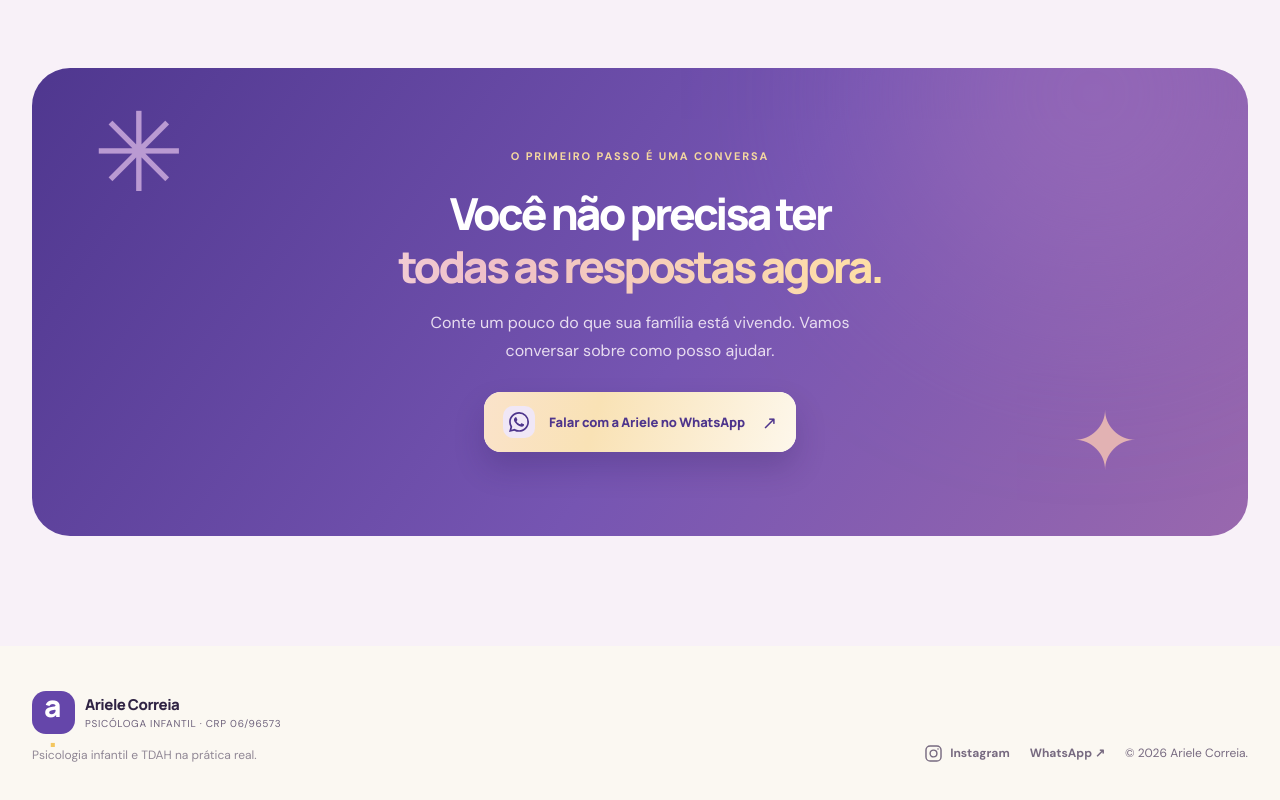
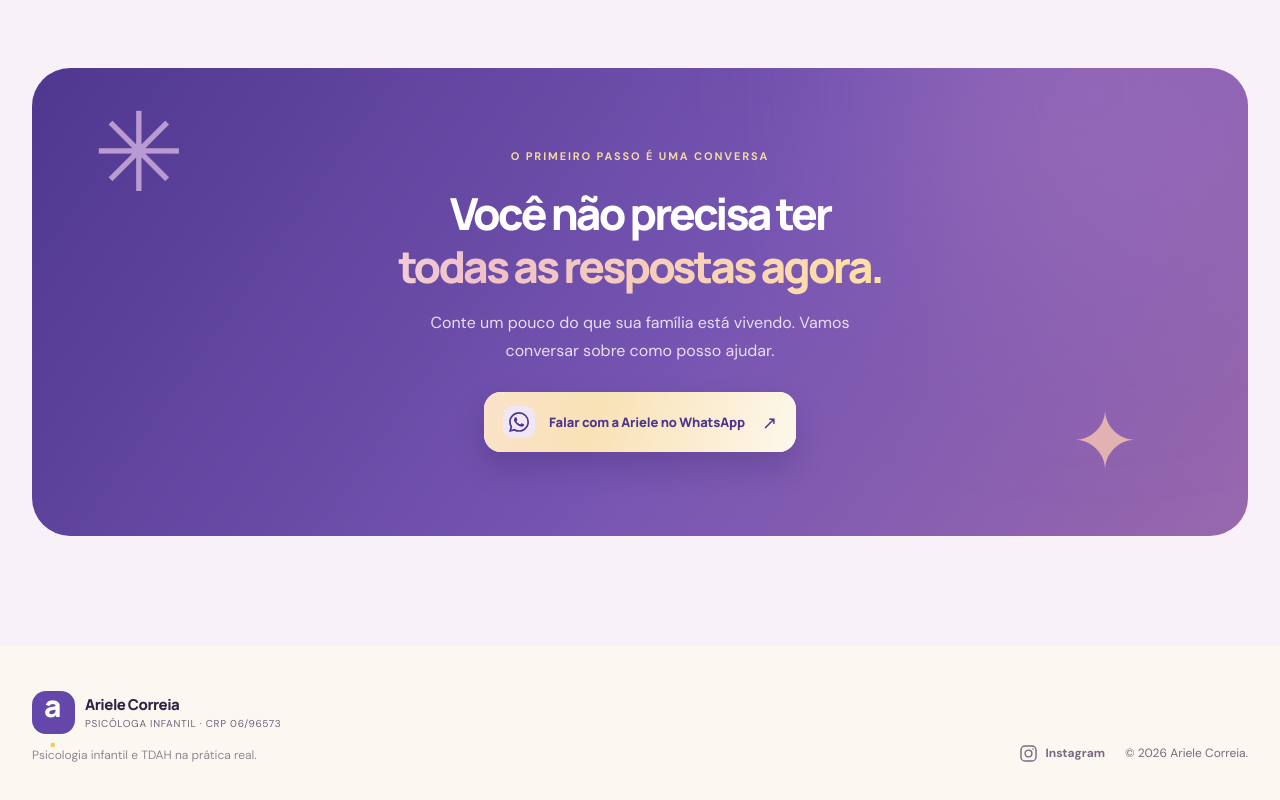
Before and after one commit to AGENCIAVCD/ariele-correia, a plain HTML site: page index.html in a window 1280 px wide. Shown: the part 3438-4238 px from the top of the page. Drawn offline with Linux system fonts and the light colour scheme.

Commit message:
Remove footer WhatsApp link

```diff
--- a/index.html
+++ b/index.html
@@ -73,7 +73,7 @@
     </div></section>
     <section class="final-cta section-pad" id="contato"><div class="container final-cta-inner reveal"><div class="final-decoration one" aria-hidden="true">✳</div><div class="final-decoration two" aria-hidden="true">✦</div><span class="kicker">O primeiro passo é uma conversa</span><h2>Você não precisa ter<br><span class="gradient-text">todas as respostas agora.</span></h2><p>Conte um pouco do que sua família está vivendo. Vamos conversar sobre como posso ajudar.</p><a class="button button-primary button-light" data-whatsapp target="_blank" rel="noopener noreferrer"><span class="wa-icon" aria-hidden="true">✆</span><span>Falar com a Ariele no WhatsApp</span><span class="button-arrow" aria-hidden="true">↗</span></a></div></section>
   </main>
-  <footer class="site-footer"><div class="container footer-inner"><div><a class="brand footer-brand" href="#inicio"><span class="brand-mark">a<span>.</span></span><span class="brand-copy"><strong>Ariele Correia</strong><small>Psicóloga infantil · CRP 06/96573</small></span></a><p>Psicologia infantil e TDAH na prática real.</p></div><div class="footer-right"><a class="footer-instagram" href="https://www.instagram.com/ari.psi.clinica.infantil/" target="_blank" rel="noopener noreferrer" aria-label="Instagram da Ariele Correia (abre em nova aba)"><svg viewBox="0 0 24 24" fill="none" stroke="currentColor" stroke-width="1.8" stroke-linecap="round" stroke-linejoin="round" aria-hidden="true"><rect x="2.5" y="2.5" width="19" height="19" rx="5.2"/><circle cx="12" cy="12" r="4.3"/><circle cx="17.7" cy="6.3" r="1" fill="currentColor" stroke="none"/></svg><span>Instagram</span></a><a data-whatsapp target="_blank" rel="noopener noreferrer">WhatsApp ↗</a><span>© <span id="year"></span> Ariele Correia.</span></div></div></footer>
+  <footer class="site-footer"><div class="container footer-inner"><div><a class="brand footer-brand" href="#inicio"><span class="brand-mark">a<span>.</span></span><span class="brand-copy"><strong>Ariele Correia</strong><small>Psicóloga infantil · CRP 06/96573</small></span></a><p>Psicologia infantil e TDAH na prática real.</p></div><div class="footer-right"><a class="footer-instagram" href="https://www.instagram.com/ari.psi.clinica.infantil/" target="_blank" rel="noopener noreferrer" aria-label="Instagram da Ariele Correia (abre em nova aba)"><svg viewBox="0 0 24 24" fill="none" stroke="currentColor" stroke-width="1.8" stroke-linecap="round" stroke-linejoin="round" aria-hidden="true"><rect x="2.5" y="2.5" width="19" height="19" rx="5.2"/><circle cx="12" cy="12" r="4.3"/><circle cx="17.7" cy="6.3" r="1" fill="currentColor" stroke="none"/></svg><span>Instagram</span></a><span>© <span id="year"></span> Ariele Correia.</span></div></div></footer>
   <a class="floating-whatsapp" data-whatsapp target="_blank" rel="noopener noreferrer" aria-label="Conversar com Ariele pelo WhatsApp"><span aria-hidden="true">✆</span><span>Vamos conversar</span></a>
 </body>
 </html>
```
